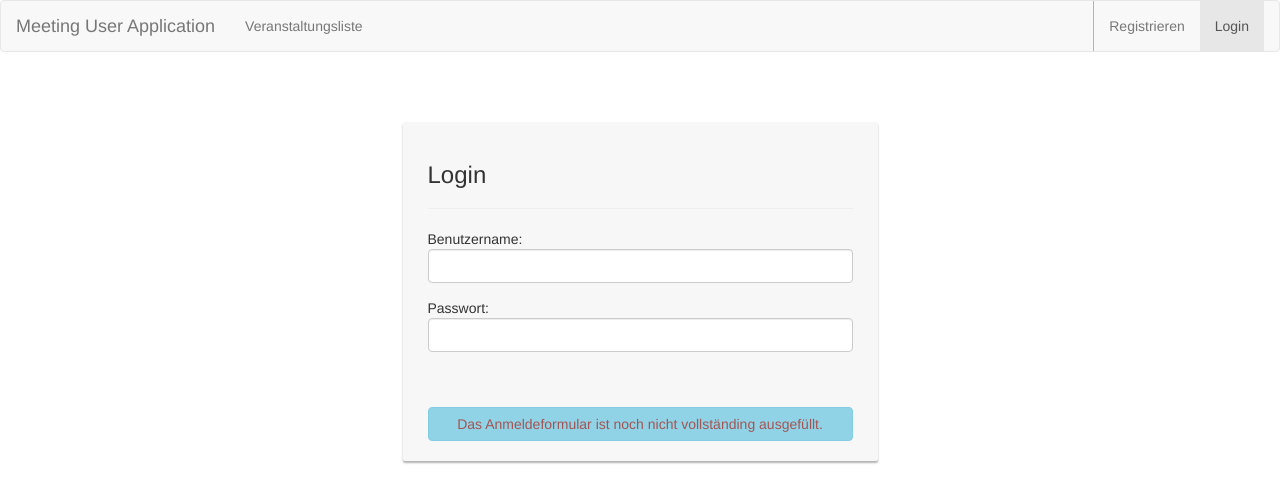
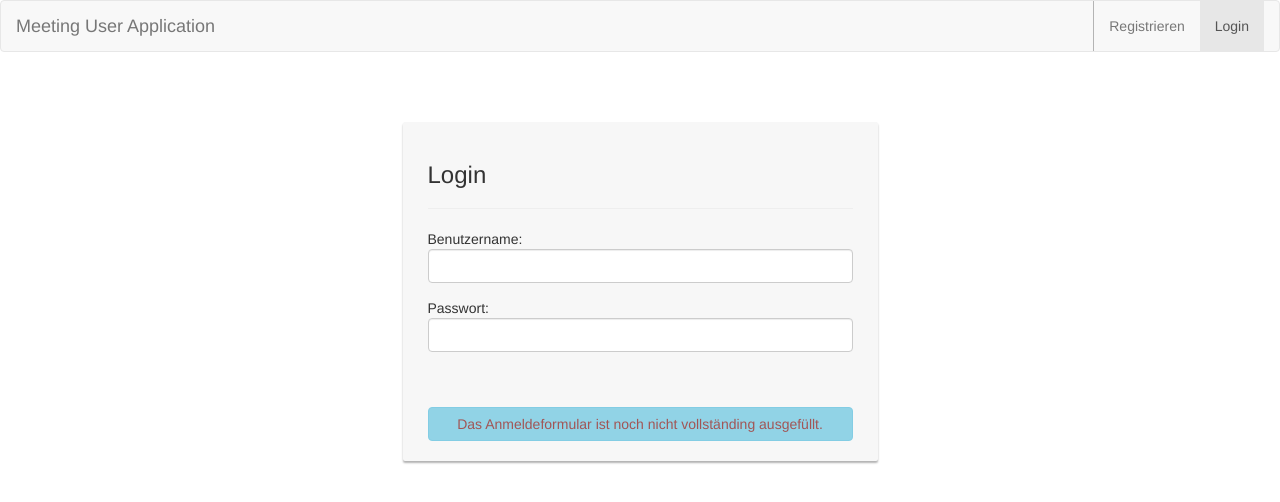
Before and after one commit to V-Peters/Angular, an Angular app: page /login in a window 1280 px wide. Shown: the top 502 px of the page. Built offline with nearby package versions, Linux system fonts and the light colour scheme.

Commit message:
hide link to /meeting/list in header if not logged in

```diff
--- a/src/app/header/header.component.html
+++ b/src/app/header/header.component.html
@@ -6,7 +6,7 @@
 
     <div class="collapse navbar-collapse">
       <ul class="nav navbar-nav">
-        <li routerLinkActive="active"><a routerLink="/meeting/list">Veranstaltungsliste</a></li>
+        <li *ngIf="isLoggedIn" routerLinkActive="active"><a routerLink="/meeting/list">Veranstaltungsliste</a></li>
       </ul>
       <ul class="nav navbar-nav navbar-right" style="border-left: 1px solid rgb(180, 180, 180);">
         <li *ngIf="!isLoggedIn" routerLinkActive="active"><a routerLink="/register">Registrieren</a></li>
```
